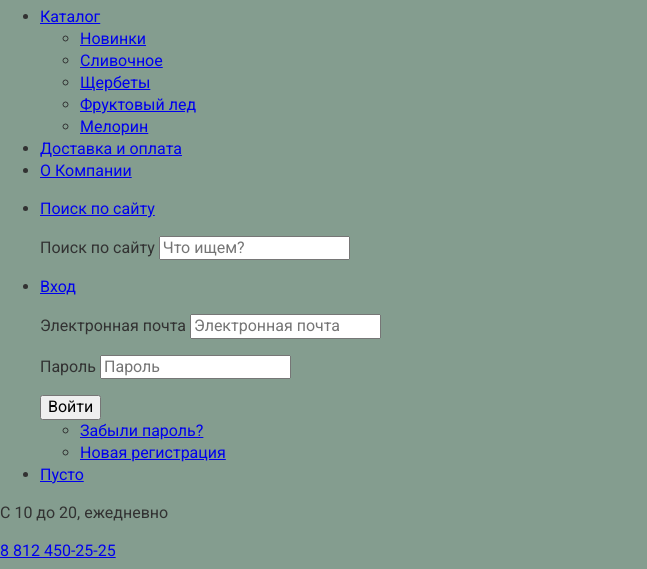
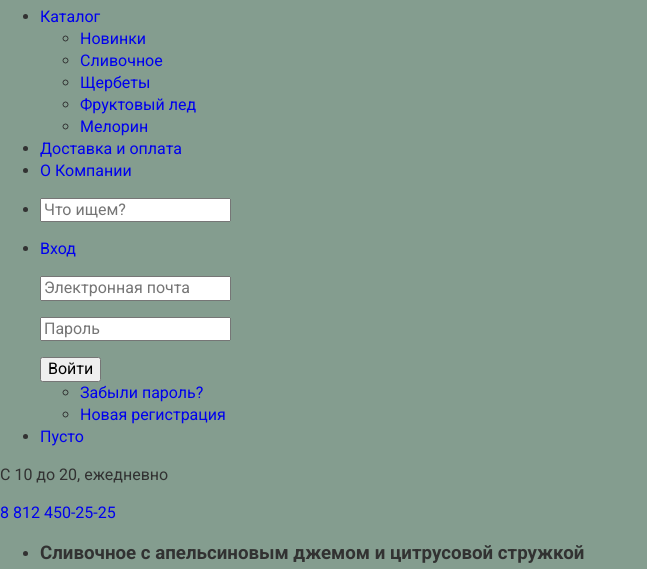
Before and after one commit to ChildTEA/792897-gllacy-25, a plain HTML site: page index.html in a window 1280 px wide. Shown: the part 80-649 px from the top of the page, without its empty margins (0-647 px from the left). Drawn offline with Linux system fonts and the light colour scheme.

Commit message:
Added global styles for <a>, <img> and visually-hidden

```diff
--- a/css/style.css
+++ b/css/style.css
@@ -9,18 +9,29 @@ body {
   background-color: #849d8f;
 }
 
-/*.visually-hidden:not(:focus):not(:active) {*/
-/*  position: absolute;*/
+a {
+  text-decoration: none;
+}
 
-/*  width: 1px;*/
-/*  height: 1px;*/
-/*  margin: -1px;*/
-/*  border: 0;*/
-/*  padding: 0;*/
+img {
+  max-width: 100%;
+  height: auto;
+}
 
-/*  white-space: nowrap;*/
+.visually-hidden:not(:focus):not(:active),
+input[type="checkbox"].visually-hidden,
+input[type="radio"].visually-hidden {
+  position: absolute;
 
-/*  clip-path: inset(100%);*/
-/*  clip: rect(0 0 0 0);*/
-/*  overflow: hidden;*/
-/*}*/
+  width: 1px;
+  height: 1px;
+  margin: -1px;
+  border: 0;
+  padding: 0;
+
+  white-space: nowrap;
+
+  clip-path: inset(100%);
+  clip: rect(0 0 0 0);
+  overflow: hidden;
+}
```
